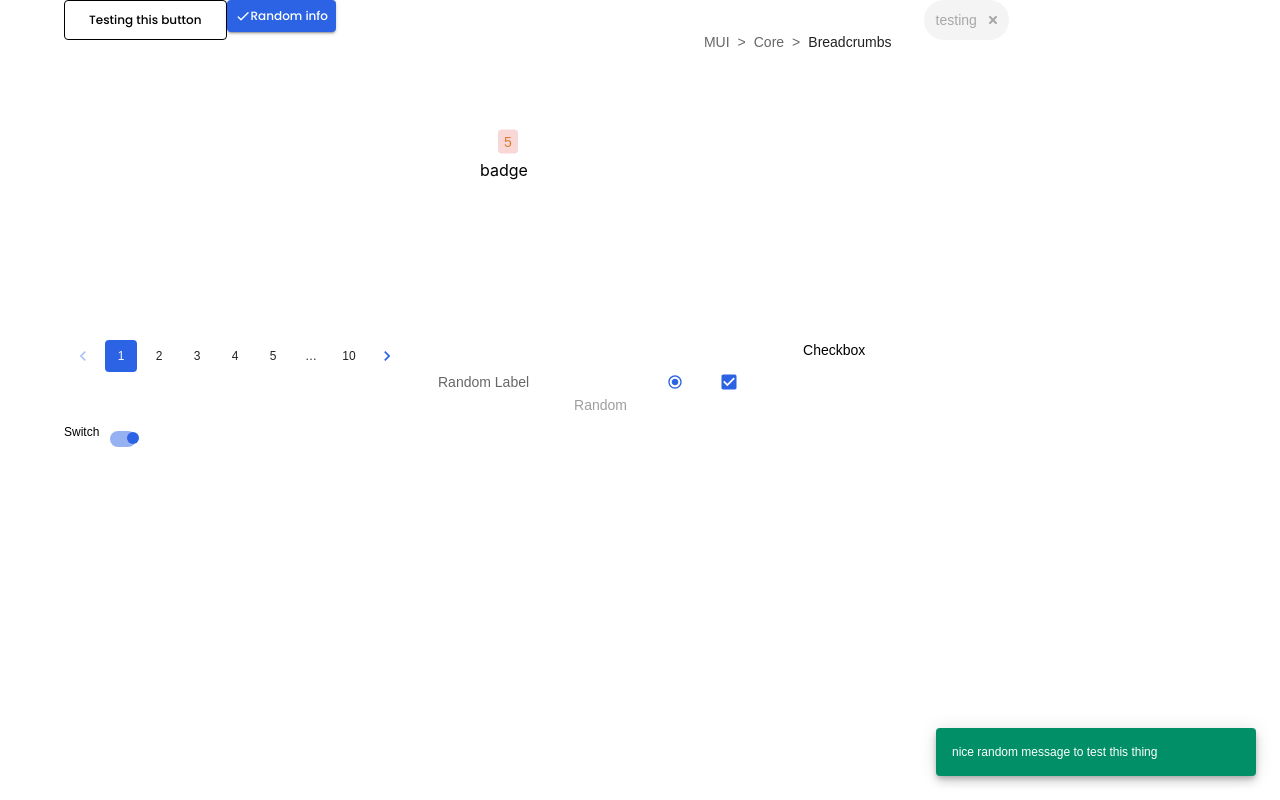
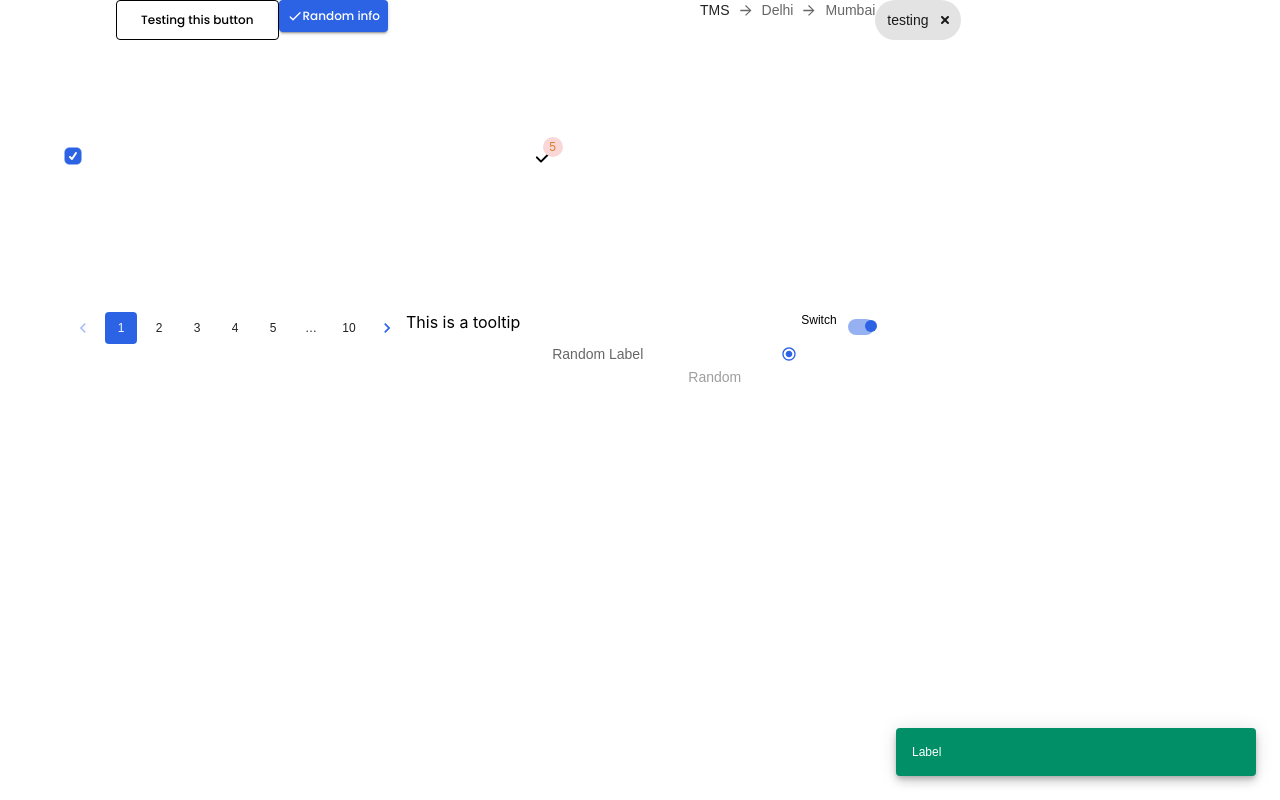
Before and after one commit to navneetlal/radiant-design-system, a React (Create React App) app: page / in a window 1280 px wide. Built offline with nearby package versions, Linux system fonts and the light colour scheme.

Commit message:
tooltip fixed

```diff
--- a/src/App.tsx
+++ b/src/App.tsx
@@ -1,12 +1,9 @@
 import {
-  Breadcrumbs,
   Container,
   Grid,
   InputLabel,
-  Link,
   Pagination,
   Drawer,
-  Typography,
 } from "@mui/material";
 import Checkbox from "./components/Checkbox/Checkbox";
 
@@ -24,23 +21,36 @@ import Stack from "@mui/material/Stack";
 import Radio from "./components/Radio/Radio";
 
 import BootstrapInput from "./components/InputBase/InputBase";
+import Breadcrumbs from "./components/Breadcrumb/Breadcrumb";
+import Tooltip from "./components/Tooltip/Tooltip";
 const TempComponent = () => {
   return <p>badge</p>;
 };
 function App() {
   const theme = useTheme();
   const [drawer, setDrawer] = useState(false);
+  const [check, setCheck] = useState(true);
   const handleDrawer = () => {
     setDrawer((prevState) => !prevState);
   };
 
-  const handleDelete = () => {
+  const handleDelete = () => {};
 
-  }
+  const handleCheckbox = () => {
+    setCheck((prevState) => !prevState);
+  };
 
   return (
     <Container maxWidth="lg">
       <Grid container>
+        <Checkbox
+          checked={check}
+          size="medium"
+          aria-label="demo"
+          sx={{ m: 4 }}
+          disableRipple
+          onChange={handleCheckbox}
+        />
 
         <Button
           variant="outlined"
@@ -56,44 +66,52 @@ function App() {
           icon={<CheckRoundedIcon />}
           text="Random info"
         />
+
         <Badge
           badgeContent={5}
-          overlap="circle"
+          overlap="circular"
           color="error"
+          rounded
           // @ts-ignore
           backgroundcolor={theme.palette.warning.light}
           textcolor={theme.palette.warning.dark}
         >
-          <TempComponent />
+          <CheckRoundedIcon />
         </Badge>
-        <Breadcrumbs aria-label="breadcrumb" sx={{ m: 4 }} separator=">">
-          <Link underline="hover" color="inherit" href="/">
-            MUI
-          </Link>
-          <Link
-            underline="hover"
-            color="inherit"
-            href="/getting-started/installation/"
-          >
-            Core
-          </Link>
-          <Typography color="text.primary">Breadcrumbs</Typography>
-        </Breadcrumbs>
 
-        <Chip color="primary" text="testing" size="medium" selected={false} disabled onDelete={handleDelete}/>
-        <Snackbar
-          open={true}
-          message="nice random message to test this thing"
-          color="success"
-          action={''}
+        <Breadcrumbs
+          text="TMS"
+          links={[
+            {
+              name: "Delhi",
+              url: "https://www.figma.com/file/v8m3AEgxYahOv0s5oGbTXm/Intugine-Product-Design-Library-v1.6?node-id=0%3A22012",
+            },
+            {
+              name: "Mumbai",
+              url: "https://www.figma.com/file/v8m3AEgxYahOv0s5oGbTXm/Intugine-Product-Design-Library-v1.6?node-id=0%3A22012",
+            },
+          ]}
         />
+
+        <Chip
+          color="primary"
+          text="testing"
+          size="medium"
+          selected={false}
+
+          onDelete={handleDelete}
+        />
+
+        <Snackbar open={true} message="Label" color="success" action={""} />
+
+
         <Stack spacing={2}>
           <Pagination count={10} color="primary" shape="rounded" />
         </Stack>
 
-        {/* <Tooltip title="Sample" color="error">
+        <Tooltip title="Sample" color="dark">
           <span>This is a tooltip</span>
-        </Tooltip> */}
+        </Tooltip>
 
         <InputLabel sx={{ m: 4 }}>
           <span>Random Label</span>
@@ -105,20 +123,16 @@ function App() {
           alert={false}
           disabled={false}
         />
-        <Radio checked={true} size="medium" disabled={false} alert={true}/>
+        <Radio checked={true} size="medium" disabled={false} alert={true} />
 
-
-        <Checkbox
-          checked
-          size="medium"
-          label="Checkbox"
-          aria-label="demo"
-          sx={{ m: 4 }}
-          disableRipple
+        <Switch
+          checked={true}
+          size="small"
+          colored={false}
+          label="Switch"
+          disabled={false}
         />
-
       </Grid>
-      <Switch checked={true} size="small" colored  = {false} label="Switch" disabled={false}/>
 
       <Drawer
         variant="temporary"
--- a/src/components/Badge/Badge.tsx
+++ b/src/components/Badge/Badge.tsx
@@ -2,6 +2,7 @@ import React, { ReactElement } from 'react';
 import { Badge as MuiBadge } from '@mui/material';
 import { useTheme } from '@mui/material';
 import { withStyles } from '@mui/styles';
+
 export interface IBadgeProps {
     rounded?: boolean;
     color?: "default" | "primary" | "secondary" | "error" | "info" | "success" | "warning";
@@ -12,7 +13,7 @@ export interface IBadgeProps {
 
 }
 
-const Badge = ({ rounded, text, children, size = 'medium', ...otherProps }: IBadgeProps) => {
+const Badge = ({ rounded, color, text, children, size, ...otherProps }: IBadgeProps) => {
     const theme = useTheme()
     return (
         <MuiBadge
@@ -22,7 +23,7 @@ const Badge = ({ rounded, text, children, size = 'medium', ...otherProps }: IBad
                 {
                 "& .MuiBadge-badge" : {
                     //@ts-ignore
-                    backgroundColor : theme.palette[otherProps.color].light,
+                    backgroundColor : theme.palette[color].light,
                     color : `1A1A1A`,
                     borderRadius : '4px',
                     fontFamily: '"Source Sans Pro", sans-serif',
@@ -36,7 +37,7 @@ const Badge = ({ rounded, text, children, size = 'medium', ...otherProps }: IBad
                 },
                 size === 'medium' && {
                     "& .MuiBadge-badge" : {
-                        height: '24px',
+                        height: '32px',
                         transform: 'scale(1) translate(90%, -60%)',
                         ...theme.typography.body1,
                     }
--- /dev/null
+++ b/src/components/Breadcrumb/Breadcrumb.tsx
@@ -0,0 +1,44 @@
+import React from 'react';
+
+import {
+  Breadcrumbs as MuiBreadcrumb,
+  Typography as MuiTypography,
+  Link as MuiLink,
+} from '@mui/material';
+
+import { useTheme } from '@mui/material';
+
+import BreadcrumbArrow from '../../icons/BreadcrumbArrow';
+
+
+export interface IBreadcrumbsProps {
+  links: {
+    name: string;
+    url?: string;
+  }[];
+  text: string;
+}
+const Breadcrumbs = ({ links, text }: IBreadcrumbsProps) => {
+    const theme = useTheme();
+  return (
+    <MuiBreadcrumb separator={<BreadcrumbArrow />} aria-label="breadcrumb">
+      <MuiTypography variant="body1" color="textPrimary">
+        {text}
+      </MuiTypography>
+      {links.map((item, index) => (
+        <MuiLink color="primary" href={item.url} sx = {[{
+            color : `${theme.palette.secondary.dark} !important`,
+            height :'20px',
+            textDecoration : 'none',
+            "&:hover" : {
+                textDecoration : 'underline'
+            }
+        }]} key={index}>
+          {item.name}
+        </MuiLink>
+      ))}
+    </MuiBreadcrumb>
+  );
+};
+
+export default Breadcrumbs;
--- a/src/components/Checkbox/Checkbox.tsx
+++ b/src/components/Checkbox/Checkbox.tsx
@@ -2,6 +2,8 @@ import { Box, Checkbox as MuiCheckbox } from '@mui/material';
 import { Typography as MuiTypography } from '@mui/material';
 import { useTheme } from '@mui/material';
 import React from 'react'
+import CheckIcon from '../../icons/CheckedIcon/CheckedIcon';
+import UnCheckedIcon from '../../icons/UncheckedIcon/UncheckedIcon';
 
 // import CheckIcon from '../icons/CheckIcon';
 // import UnCheckedIcon from '../icons/UnCheckedIcon';
@@ -48,8 +50,8 @@ const Checkbox = ({
       }
     ]}>
       <MuiCheckbox
-        //checkedIcon={<CheckIcon />}
-        //icon={<UnCheckedIcon alert={alert} />}
+        checkedIcon={<CheckIcon/>}
+        icon={<UnCheckedIcon alert={alert}/>}
         size={size}
         checked={checked}
         onChange={onChange}
@@ -58,6 +60,11 @@ const Checkbox = ({
         disableRipple
         color="primary"
         {...otherProps}
+        sx={[
+          {
+
+          }
+        ]}
       />
       {label ? (
         <MuiTypography
--- a/src/components/Tooltip/Tooltip.tsx
+++ b/src/components/Tooltip/Tooltip.tsx
@@ -1,20 +1,39 @@
-import { Tooltip as MuiTooltip } from '@mui/material';
-import PropTypes from 'prop-types';
-import { useTheme } from '@mui/material';
-import React from 'react'
-
+import { Tooltip as MuiTooltip } from "@mui/material";
+import PropTypes from "prop-types";
+import { useTheme } from "@mui/material";
+import React from "react";
 
 export interface IToolTipProps {
   title: string;
   children: JSX.Element;
-  color?: 'primary' | 'secondary' | 'error' | 'warning' | 'blackAndWhite' | 'success';
+  color: "light" | "dark";
   [key: string]: any;
 }
 
 const ToolTip = ({ title, children, color, ...otherProps }: IToolTipProps) => {
-    const theme = useTheme();
+  const theme = useTheme();
   return (
-    <MuiTooltip title={title} placement="top" arrow {...otherProps} >
+    <MuiTooltip
+      title={title}
+      placement="top"
+      arrow
+      {...otherProps}
+      componentsProps={{
+        tooltip: {
+          sx: {
+            //@ts-ignore
+            backgroundColor:  color === 'dark' ? theme.palette.primary[600] : theme.palette.primary[200],
+            color : color === 'dark' ? '#ffffff' : '#1A1A1A'
+          },
+        },
+        arrow : {
+          sx : {
+            //@ts-ignore
+            color : color === 'dark' ? theme.palette.primary[600] : theme.palette.primary[200]
+          }
+        }
+      }}
+    >
       <span>{children}</span>
     </MuiTooltip>
   );
@@ -23,6 +42,7 @@ const ToolTip = ({ title, children, color, ...otherProps }: IToolTipProps) => {
 ToolTip.propTypes = {
   text: PropTypes.string,
   children: PropTypes.element,
+  sx: PropTypes.element,
 };
 
 export default ToolTip;
--- /dev/null
+++ b/src/icons/BreadcrumbArrow.tsx
@@ -0,0 +1,28 @@
+import React from 'react';
+import { SvgIcon as MuiSvgIcon } from '@mui/material';
+
+import { makeStyles } from '@mui/styles';
+const useStyles = makeStyles(() => ({
+
+  root: {
+    width: 16,
+    height: 13,
+  },
+}));
+export interface IBreadcrumbsArrowProps {
+  color?: string;
+  [key: string]: any;
+}
+const BreadcrumbArrow = ({ color, ...otherProps }: IBreadcrumbsArrowProps) => {
+  const classes = useStyles();
+  return (
+    <MuiSvgIcon className={classes.root} {...otherProps} viewBox="0 0 9 9">
+      <path
+        d="M4.466 8.21L3.864 7.566L6.678 4.948H0.546V3.996H6.678L3.864 1.378L4.466 0.733999L8.274 4.444V4.5L4.466 8.21Z"
+        fill={color ? color : 'currentColor'}
+      />
+    </MuiSvgIcon>
+  );
+};
+
+export default BreadcrumbArrow;
--- /dev/null
+++ b/src/icons/CheckedIcon/CheckedIcon.tsx
@@ -0,0 +1,37 @@
+import React from 'react';
+import { SvgIcon as MuiSvgIcon } from '@mui/material';
+import { makeStyles } from '@mui/styles';
+
+
+const useStyles = makeStyles(() => ({
+  root: {
+    width: 20,
+    height: 20,
+    margin: 'auto',
+  },
+}));
+const CheckIcon = () => {
+  const classes = useStyles();
+  return (
+    <MuiSvgIcon className={classes.root} viewBox="0 0 20 20">
+      <path
+        fillRule="evenodd"
+        clipRule="evenodd"
+        d="M0 6C0 3.79086 1.79086 2 4 2H12C14.2091 2 16 3.79086 16 6V14C16 16.2091 14.2091 18 12 18H4C1.79086 18 0 16.2091 0 14V6Z"
+        fill="#2C63E5"
+        stroke="#2C63E5"
+        strokeWidth="1px"
+        transform="translate(1 0)"
+      />
+      <path
+        fillRule="evenodd"
+        clipRule="evenodd"
+        d="M7.00025 14.0006C6.73625 14.0006 6.48125 13.8966 6.29325 13.7076L4.29325 11.7076C3.90225 11.3166 3.90225 10.6846 4.29325 10.2936C4.68425 9.90257 5.31625 9.90257 5.70725 10.2936L6.84525 11.4316L10.1683 6.44557C10.4742 5.98557 11.0943 5.86157 11.5553 6.16857C12.0142 6.47557 12.1383 7.09557 11.8323 7.55557L7.83225 13.5556C7.66625 13.8046 7.39625 13.9666 7.09925 13.9956C7.06525 13.9986 7.03325 14.0006 7.00025 14.0006Z"
+        fill="white"
+        transform="translate(1 0)"
+      />
+    </MuiSvgIcon>
+  );
+};
+
+export default CheckIcon;
--- /dev/null
+++ b/src/icons/UncheckedIcon/UncheckedIcon.tsx
@@ -0,0 +1,49 @@
+import React from 'react';
+import { SvgIcon as MuiSvgIcon } from '@mui/material';
+import { makeStyles } from '@mui/styles';
+
+
+const useStyles = makeStyles((theme) => ({
+  root: {
+    width: 20,
+    height: 20,
+    '&>path': {
+        //@ts-ignore
+      stroke: ({ alert }: any) => (alert ? theme.palette.error.main : theme.palette.secondary.main),
+      '&:hover': {
+          //@ts-ignore
+        stroke: theme.palette.primary.main,
+        fill: '#F5F8FF',
+      },
+    },
+  },
+}));
+
+const UnCheckedIcon = ({ alert }: any) => {
+  const classes = useStyles({ alert });
+  const styles = {
+    border: '1px solid gray',
+  };
+  return (
+    <MuiSvgIcon
+      className={classes.root}
+      viewBox="0 0 20 20"
+      style={{
+        margin: 'auto',
+      }}
+    >
+      <path
+        fillRule="evenodd"
+        clipRule="evenodd"
+        d="M0 6C0 3.79086 1.79086 2 4 2H12C14.2091 2 16 3.79086 16 6V14C16 16.2091 14.2091 18 12 18H4C1.79086 18 0 16.2091 0 14V6Z"
+        fill="white"
+        stroke="grey"
+        strokeWidth="1px"
+        transform="translate(1 0)"
+        style={styles}
+      />
+    </MuiSvgIcon>
+  );
+};
+
+export default UnCheckedIcon;
--- a/src/themes/lightTheme.ts
+++ b/src/themes/lightTheme.ts
@@ -96,11 +96,11 @@ lightTheme = createTheme(lightTheme, {
       },
     },
     MuiBadge: {
-      variants : [
+      variants: [
         {
-          props : {}
-        }
-      ]
+          props: {},
+        },
+      ],
     },
     MuiBreadcrumb: {
       styleOverrides: {},
@@ -122,13 +122,22 @@ lightTheme = createTheme(lightTheme, {
         },
       },
     },
-    MuiSnackbarContent : {
-        styleOverrides : {
-          root : {
-            minWidth: 360,
-            padding: `8px 16px`,
-          }
-        }
+    MuiSnackbar: {
+      styleOverrides: {
+        root: {
+          borderRadius: `4px`,
+        },
+      },
+    },
+    MuiSnackbarContent: {
+      styleOverrides: {
+        root: {
+          width: 328,
+          position: "relative",
+          minWidth: 360,
+          padding: `8px 16px`,
+        },
+      },
     },
     MuiPagination: {
       styleOverrides: {
@@ -210,19 +219,15 @@ lightTheme = createTheme(lightTheme, {
     // },
     MuiTooltip: {
       styleOverrides: {
-        arrow: {
-          //@ts-ignore
-          color: lightTheme.palette.primary[600],
-        },
-        tooltipPlacementTop: {
+
+        tooltip: {
           //@ts-ignore
           border: `1px solid ${lightTheme.palette.primary[200]}`,
           borderRadius: 4,
+          ...lightTheme.typography.body2,
           //@ts-ignore
-          backgroundColor: lightTheme.palette.primary[600],
-          //@ts-ignore
-          color: lightTheme.palette.blackAndWhite.light,
-          ...lightTheme.typography.body2,
+
+          //backgroundColor: lightTheme.palette.primary[600],
 
           padding: "4px 8px",
         },
@@ -241,7 +246,6 @@ lightTheme = createTheme(lightTheme, {
       //     props : {disabled : false,alert : true},
       //     style : {
       //       color : lightTheme.palette.error.main,
-
       //     }
       //   },
       //    {
@@ -282,16 +286,15 @@ export default lightTheme;
 
 const tempTheme = createTheme({
   components: {
-    MuiBadge : {
-      variants : [
-        {
-          props : {},
-          style : {
-
-          }
-        }
-      ]
-    }
+    MuiBadge: {
+      styleOverrides: {
+        badge: {
+          color: `1A1A1A`,
+          borderRadius: "4px",
+          fontFamily: '"Source Sans Pro", sans-serif',
+        },
+      },
+    },
     //   MuiSwitch : {
     //     styleOverrides : {
     //       checked : {
--- a/tsconfig.json
+++ b/tsconfig.json
@@ -25,5 +25,7 @@
     "skipLibCheck": true,                                 /* Skip type checking all .d.ts files. */
 
     "resolveJsonModule": true
-  }
+  },
+  "include": ["src/**/*"],
+  "exclude": ["node_modules", "**/*.spec.ts"]
 }
```
Also changed, not shown: 2 other files (tests, documents, lock files or other folders).
